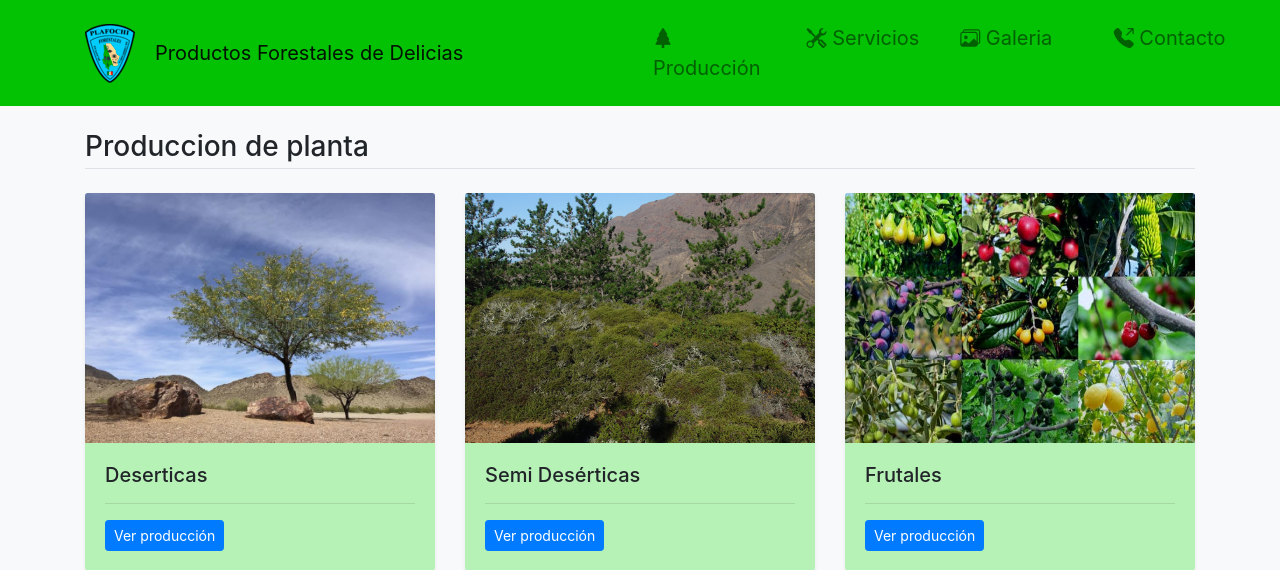
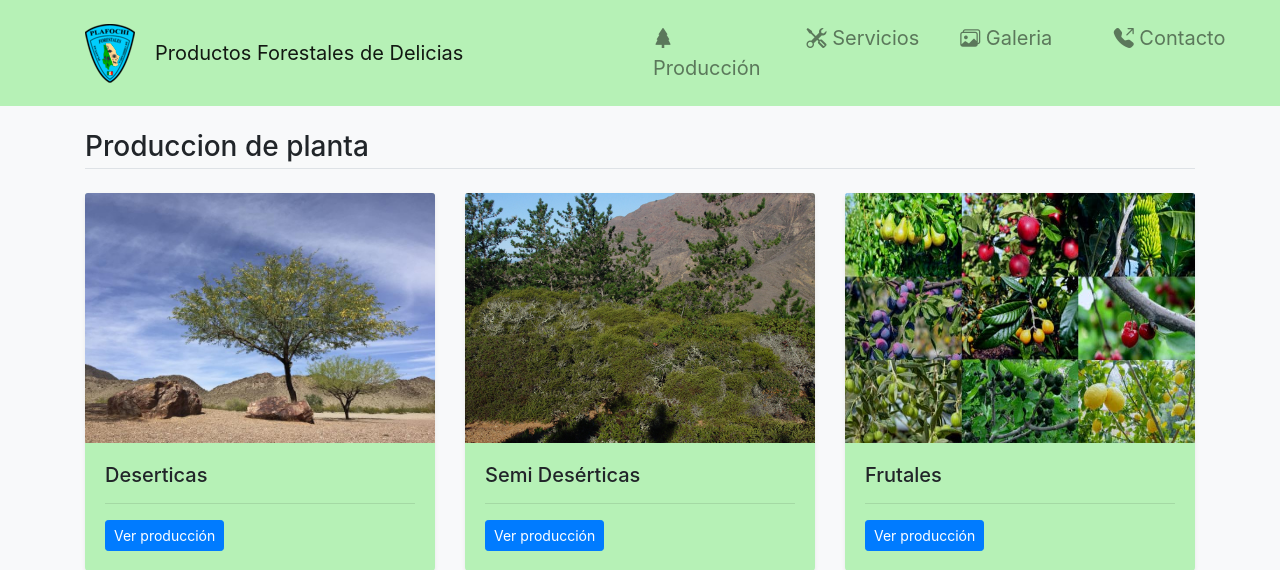
Before and after one commit to mccesar1/vivero-final, a Django app: page /categorias in a window 1280 px wide. Shown: the top 570 px of the page. Run offline with Django 3.2, Linux system fonts and the light colour scheme; data comes from the database, SQL or seed files in the repository; some libraries are stand-ins or nearby versions.

Commit message:
requeriments

```diff
--- a/Noticias/AppNoticias/static/bg.css
+++ b/Noticias/AppNoticias/static/bg.css
@@ -17,8 +17,7 @@ border: 40px solid #fff;
 .bg-green{
 
 
-
- background: #03C103;}
+ background: #B6f1b6;}
 .card{
 
 
--- /dev/null
+++ b/Noticias/requirements.txt
@@ -0,0 +1,4 @@
+asgiref==3.5.2
+Django==4.0.6
+Pillow==9.2.0
+sqlparse==0.4.2
```
